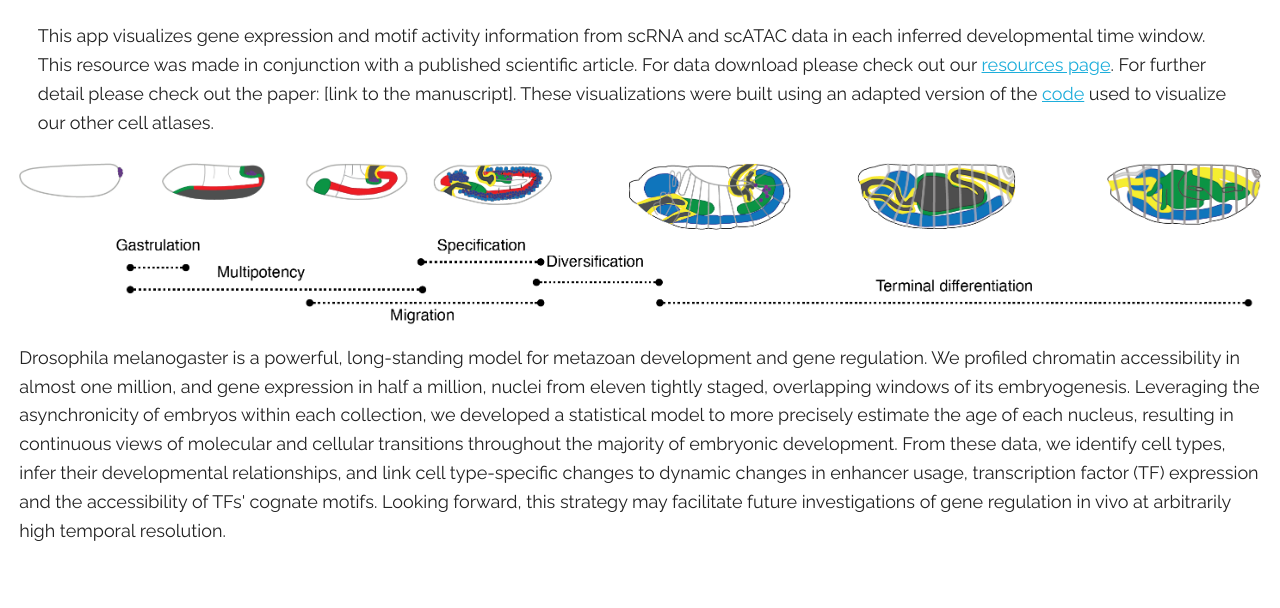
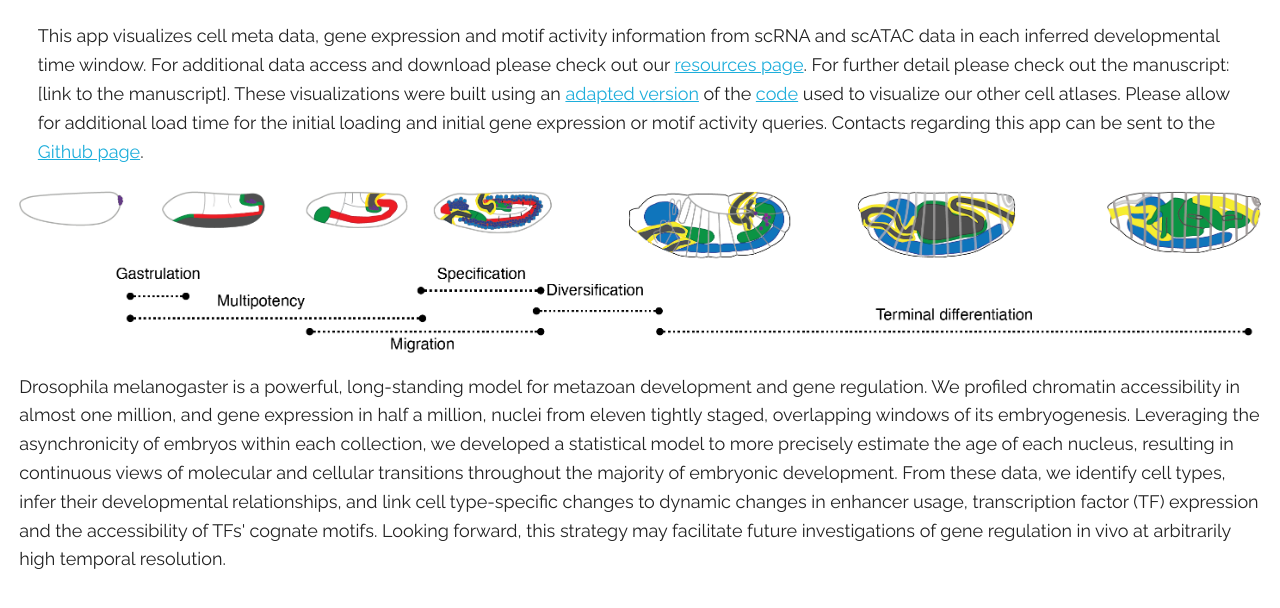
Before and after one commit to asddf123789/deap_website, a website: page public/about.html in a window 1280 px wide. Shown: the part 180-788 px from the top of the page. Drawn offline with nearby package versions, Linux system fonts and the light colour scheme; files that its build step writes are made by us from their sources; files whose address does not match are found by name.

Commit message:
update about text

```diff
--- a/public/about.html
+++ b/public/about.html
@@ -49,7 +49,7 @@
         </div>
         <p></p>
         <div class="container">
-            <p>This app visualizes gene expression and motif activity information from scRNA and scATAC data in each inferred developmental time window. This resource was made in conjunction with a published scientific article. For data download please check out our <a href="https://shendure-web.gs.washington.edu/content/members/DEAP_website/public/">resources page</a>. For further detail please check out the paper: [link to the manuscript]. These visualizations were built using an adapted version of the <a target='_blank' href="https://github.com/cooperqmarshall/mmca-website">code</a> used to visualize our other cell atlases.
+            <p>This app visualizes cell meta data, gene expression and motif activity information from scRNA and scATAC data in each inferred developmental time window. For additional data access and download please check out our <a href="https://shendure-web.gs.washington.edu/content/members/DEAP_website/public/">resources page</a>. For further detail please check out the manuscript: [link to the manuscript]. These visualizations were built using an <a target='_blank' href="https://github.com/asddf123789/deap_website">adapted version</a> of the <a target='_blank' href="https://github.com/cooperqmarshall/mmca-website">code</a> used to visualize our other cell atlases. Please allow for additional load time for the initial loading and initial gene expression or motif activity queries. Contacts regarding this app can be sent to the <a target='_blank' href="https://github.com/asddf123789/deap_website/issues">Github page</a>.
             </p>
         </div>
         <img src="/deap_v2/public/images/about.png" alt="" width="100%">
```
Also changed, not shown: public/images/favicon.png, 2 other files.
